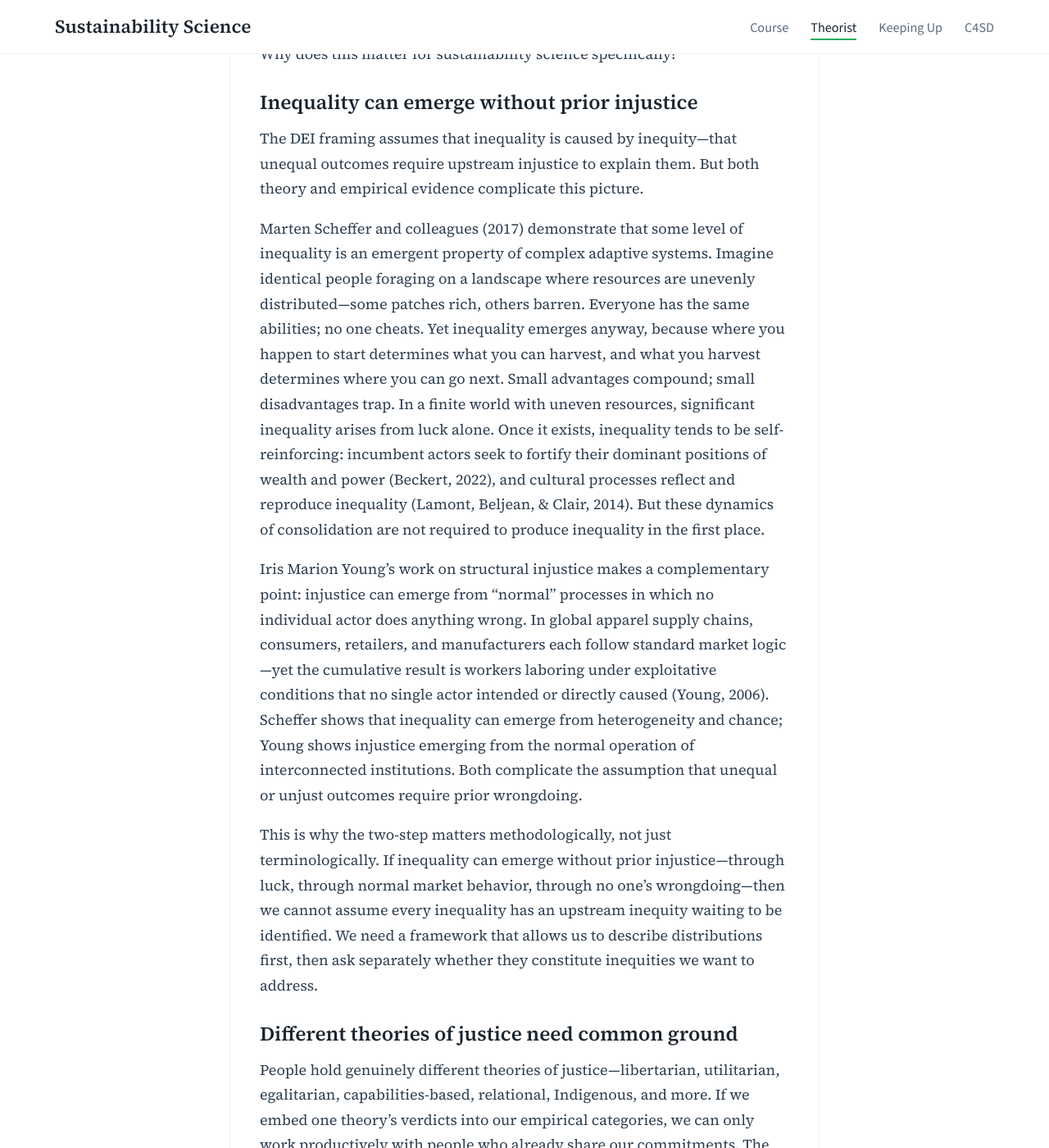
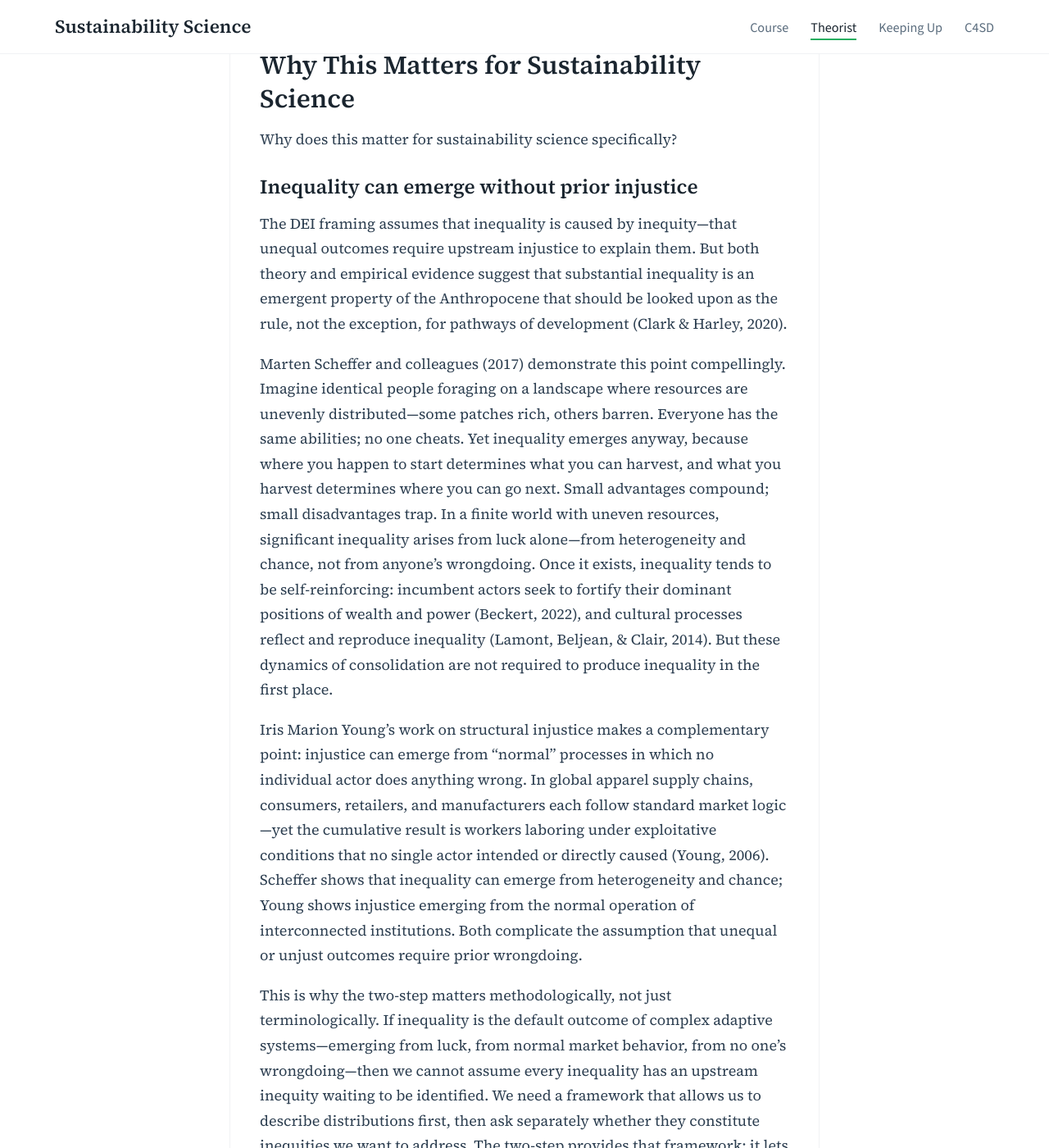
Before and after one commit to agharley/sustsci, a Jekyll site: the page built from blog/_posts/2026-01-01-inequality-inequity.md, in a window 1280 px wide and 1400 px high, scrolled down 12436 px. Shown: the whole window at 82% size. Built offline with Jekyll 4.4.1, drawn with Linux system fonts in a browser that asks for light colours; some of the changed text lies outside the part shown.

Commit message:
Update 2026-01-01-inequality-inequity.md
updates to blog

```diff
--- a/blog/_posts/2026-01-01-inequality-inequity.md
+++ b/blog/_posts/2026-01-01-inequality-inequity.md
@@ -95,6 +95,8 @@
 
 ### Three Traditions, Three Different Questions
 
+The two-step offers a way out of this muddle. But to see why it helps, we need to understand what created the confusion in the first place.
+
 What becomes clear from tracing these threads is that the traditions are not just giving different answers—they are asking fundamentally different questions.
 
 The Froehle/philosophy tradition asks: *What are different conceptions of fairness?* The contrast is between formal and substantive approaches to justice—same treatment versus differentiated treatment aimed at equivalent outcomes. Both are normative positions; the debate is about what equity requires.
@@ -109,13 +111,9 @@
 
 These three traditions now circulate together without clarity about which question each was designed to answer. The result is not a coherent synthesis but conceptual muddle. Google's AI overview might assert one day that inequity causes inequality (the DEI framing) and another day that inequities are a subset of inequalities (the Whitehead framing). Froehle's image gets paired with causal claims it never made. Whitehead's criteria get invoked without her careful attention to what "avoidable" and "unfair" actually require. Even legal scholars have noted the terminological instability; Martha Minow's survey of the equality/equity debate in law and policy finds definitions shifting across contexts without clear resolution (Minow, 2021).
 
-#### A terminological proposal
-
 The two-step offers a different approach. Rather than asking which inequalities count as inequities (Whitehead), or asserting that inequity causes inequality (DEI), it proposes a sequence: first describe the distribution, then evaluate whether it is fair. This keeps the empirical and the normative connected but distinct, and it keeps normative disagreement visible rather than resolving it definitionally.
 
-This proposal uses the terms differently than some philosophers do—philosophers have long framed normative debates about justice using "equality" language. But for applied work, the two-step aligns with a distinction already implicit in how major institutions and researchers actually proceed.
-
-Making this convention explicit helps sustainability science. It preserves shared empirical ground for people who hold different theories of justice, while keeping normative deliberation visible and open. The two-step is not a claim about how philosophers have always used these terms. It is a proposal about how we might use them more clearly.
+This proposal uses the terms differently than some philosophers do—philosophers have long framed normative debates about justice using "equality" language. But for applied work, the two-step aligns with a distinction already implicit in how major institutions and researchers actually proceed. Making this convention explicit helps sustainability science. It preserves shared empirical ground for people who hold different theories of justice, while keeping normative deliberation visible and open. The two-step is not a claim about how philosophers have always used these terms. It is a proposal about how we might use them more clearly.
 
 ## The Limits of the Distinction
 
@@ -125,7 +123,7 @@
 
 Hilary Putnam argued that the fact-value distinction, however useful, is not metaphysically clean—our choices about what to measure and how to categorize reflect normative commitments all the way down (Putnam, 2002). Science and technology studies has reached similar conclusions empirically: measurement categories and social order are co-produced, each shaping the other (Jasanoff, 2004).
 
-The two-step framework does not rest on denying this entanglement. It claims that for many of the distributions central to sustainability science—who has access to clean water, how climate risks fall across populations, where environmental burdens concentrate—reasonably neutral description remains possible and valuable. For other domains—recognition, dignity, belonging—the framework helps us see that the descriptive and evaluative are more thoroughly intertwined, and marks those as requiring more explicit attention to the values our categories carry.
+The two-step framework does not rest on denying this entanglement. It claims that for many of the distributions central to sustainability science—who has access to clean water, how climate risks fall across populations, where environmental burdens concentrate—reasonably neutral description remains possible and valuable. For other domains—recognition, dignity, belonging—the framework helps us see that the descriptive and evaluative are more thoroughly intertwined, and marks those as requiring more explicit attention to the values our categories carry. In practice, this means that when working with recognition concepts, the two-step functions less as a method for separating description from evaluation and more as a reminder to be transparent that one's "description" already carries normative weight.
 
 ## How Careful Practitioners Already Work
 
@@ -157,13 +155,13 @@
 
 ### Inequality can emerge without prior injustice
 
-The DEI framing assumes that inequality is caused by inequity—that unequal outcomes require upstream injustice to explain them. But both theory and empirical evidence complicate this picture.
+The DEI framing assumes that inequality is caused by inequity—that unequal outcomes require upstream injustice to explain them. But both theory and empirical evidence suggest that substantial inequality is an emergent property of the Anthropocene that should be looked upon as the rule, not the exception, for pathways of development (Clark & Harley, 2020).
 
-Marten Scheffer and colleagues (2017) demonstrate that some level of inequality is an emergent property of complex adaptive systems. Imagine identical people foraging on a landscape where resources are unevenly distributed—some patches rich, others barren. Everyone has the same abilities; no one cheats. Yet inequality emerges anyway, because where you happen to start determines what you can harvest, and what you harvest determines where you can go next. Small advantages compound; small disadvantages trap. In a finite world with uneven resources, significant inequality arises from luck alone. Once it exists, inequality tends to be self-reinforcing: incumbent actors seek to fortify their dominant positions of wealth and power (Beckert, 2022), and cultural processes reflect and reproduce inequality (Lamont, Beljean, & Clair, 2014). But these dynamics of consolidation are not required to produce inequality in the first place.
+Marten Scheffer and colleagues (2017) demonstrate this point compellingly. Imagine identical people foraging on a landscape where resources are unevenly distributed—some patches rich, others barren. Everyone has the same abilities; no one cheats. Yet inequality emerges anyway, because where you happen to start determines what you can harvest, and what you harvest determines where you can go next. Small advantages compound; small disadvantages trap. In a finite world with uneven resources, significant inequality arises from luck alone—from heterogeneity and chance, not from anyone's wrongdoing. Once it exists, inequality tends to be self-reinforcing: incumbent actors seek to fortify their dominant positions of wealth and power (Beckert, 2022), and cultural processes reflect and reproduce inequality (Lamont, Beljean, & Clair, 2014). But these dynamics of consolidation are not required to produce inequality in the first place.
 
 Iris Marion Young's work on structural injustice makes a complementary point: injustice can emerge from "normal" processes in which no individual actor does anything wrong. In global apparel supply chains, consumers, retailers, and manufacturers each follow standard market logic—yet the cumulative result is workers laboring under exploitative conditions that no single actor intended or directly caused (Young, 2006). Scheffer shows that inequality can emerge from heterogeneity and chance; Young shows injustice emerging from the normal operation of interconnected institutions. Both complicate the assumption that unequal or unjust outcomes require prior wrongdoing.
 
-This is why the two-step matters methodologically, not just terminologically. If inequality can emerge without prior injustice—through luck, through normal market behavior, through no one's wrongdoing—then we cannot assume every inequality has an upstream inequity waiting to be identified. We need a framework that allows us to describe distributions first, then ask separately whether they constitute inequities we want to address.
+This is why the two-step matters methodologically, not just terminologically. If inequality is the default outcome of complex adaptive systems—emerging from luck, from normal market behavior, from no one's wrongdoing—then we cannot assume every inequality has an upstream inequity waiting to be identified. We need a framework that allows us to describe distributions first, then ask separately whether they constitute inequities we want to address. The two-step provides that framework: it lets us take inequality seriously as an empirical phenomenon worth understanding on its own terms, while preserving space to deliberate about which inequalities are also inequities that demand response.
 
 ### Different theories of justice need common ground
 
```
